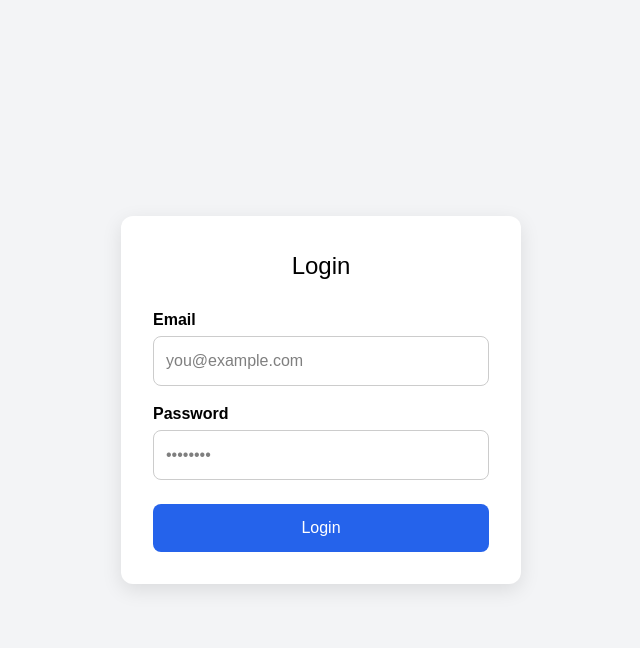
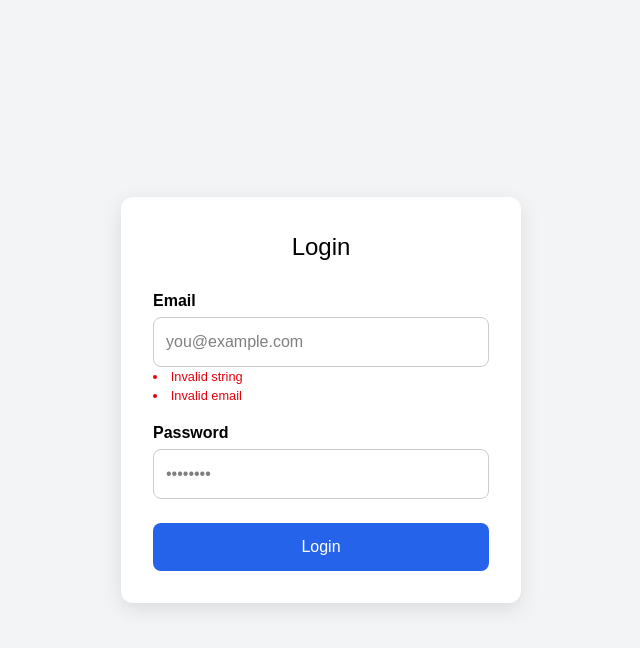
Before and after one commit to FieryInferno/finance-tracker, a Next.js app: page / in a window 1280 px wide. Both pictures are taken after typing "name@example.com", "Sample123" into the empty fields and a click on the button "Login". Shown: the top 648 px of the page, without its empty margins (319-959 px from the left). Built offline with nearby package versions, Linux system fonts and the light colour scheme.

Commit message:
feat: show error

```diff
--- a/src/app/actions.ts
+++ b/src/app/actions.ts
@@ -1,11 +1,11 @@
+'use server'
+
 import Validator from '@/app/validator'
 
 const validator = new Validator()
 const LoginFormSchema = validator.object({ email: validator.string().email() })
 
 export const login = async (state: void | { errors?: { email?: string[] } } | undefined, formData: FormData) => {
-  'use server'
-
   const validatedFields = LoginFormSchema.safeParse({ email: formData.get('email') })
 
   if (!validatedFields.success) return { errors: validatedFields.error.fieldErrors }
--- a/src/app/page.tsx
+++ b/src/app/page.tsx
@@ -5,15 +5,17 @@ import { useActionState } from 'react';
 
 export default function Home() {
   const [state, action, pending] = useActionState(login, undefined)
+
   return (
     <div className="login-container">
       <form className="login-form" action={action}>
         <h2>Login</h2>
         <label htmlFor="email">Email</label>
         <input type="email" id="email" placeholder="you@example.com" required />
+        {state?.errors.email?.map((error) => <li className='text-red-600 text-[.8rem]'>{error}</li>)}
         <label htmlFor="password">Password</label>
         <input type="password" id="password" placeholder="••••••••" required />
-        <button type="submit">Login</button>
+        <button type="submit">{pending ? 'Loading' : 'Login'}</button>
       </form>
     </div>
   );
```
